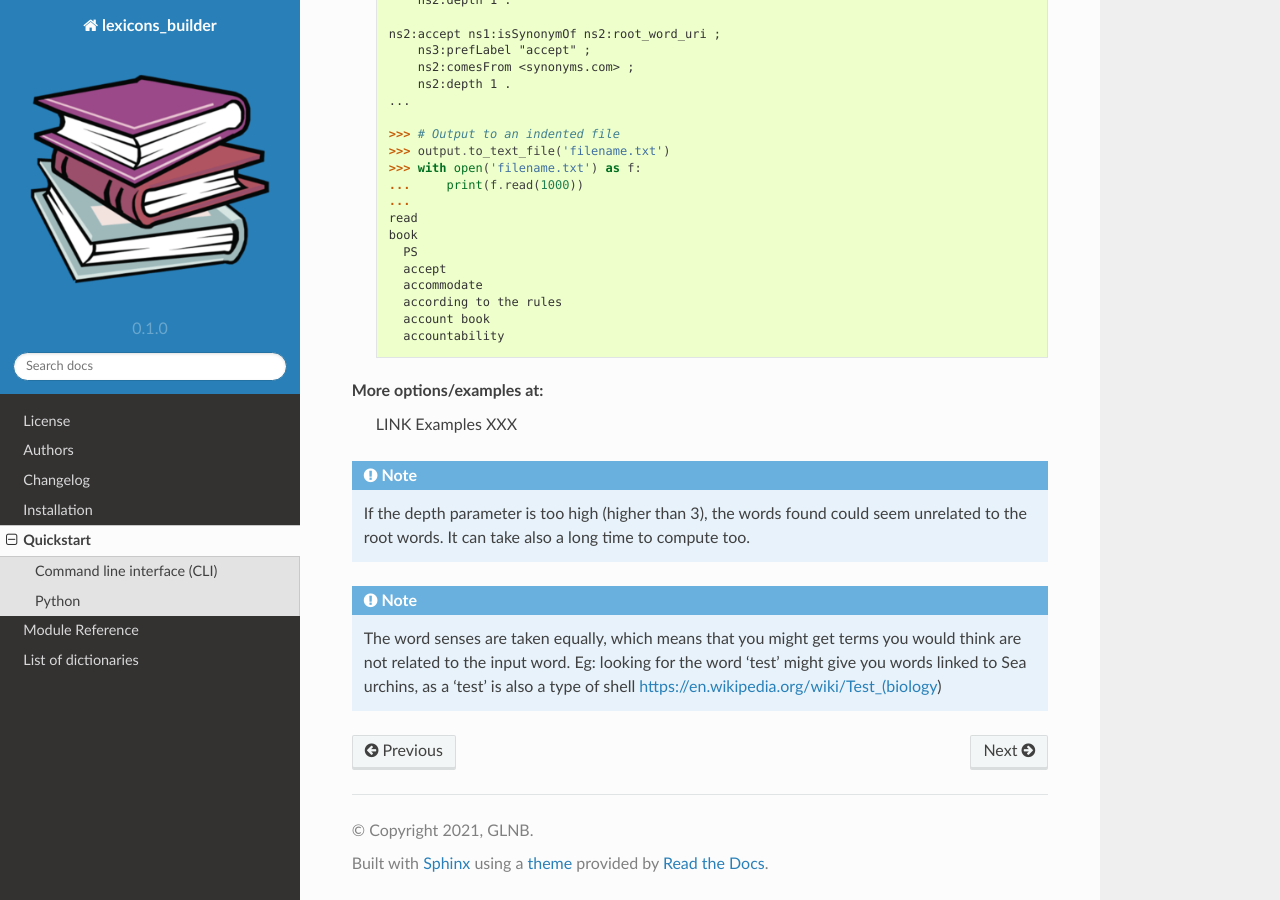
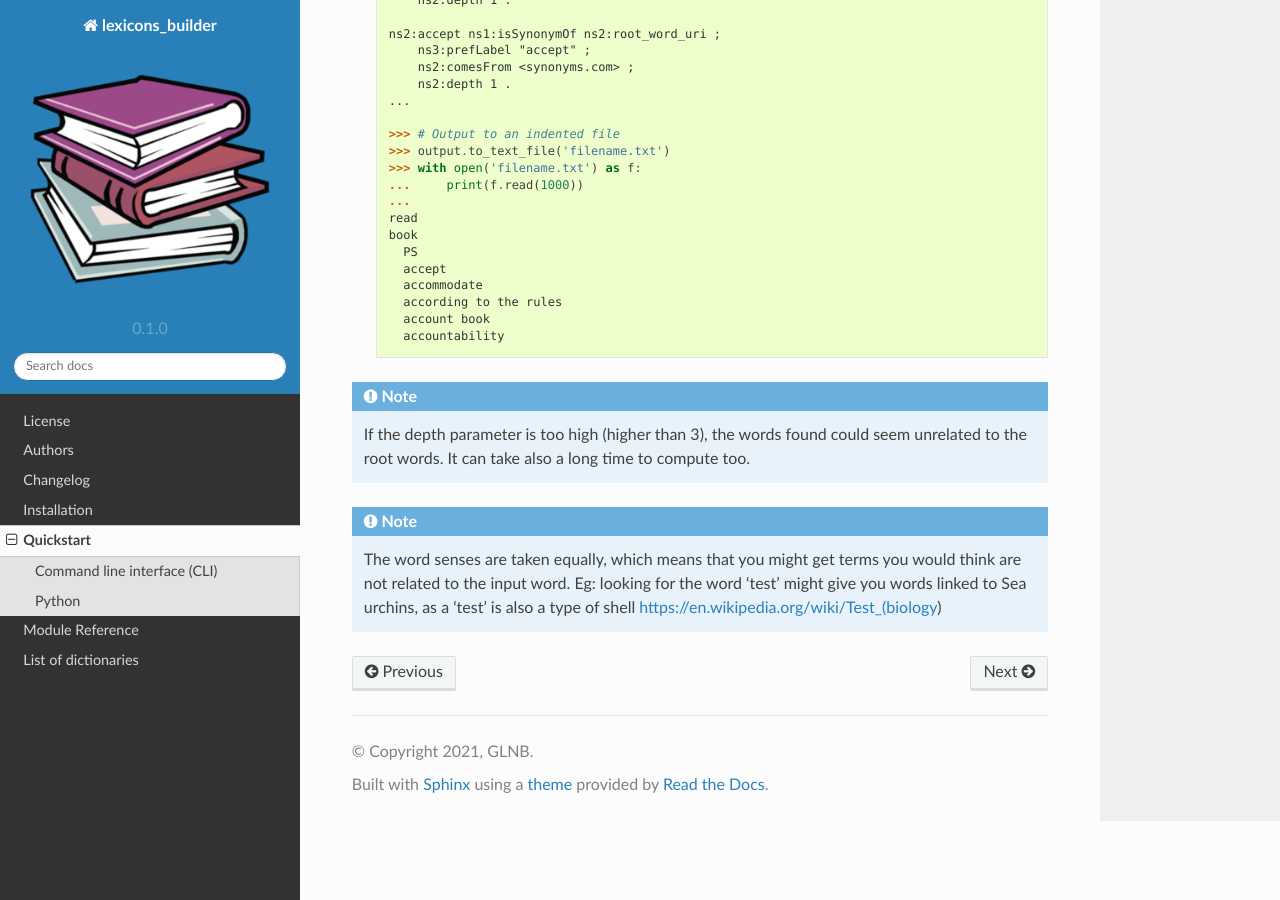
Before and after one commit to GuillaumeLNB/lexicons_builder, a Sphinx documentation site: the page built from docs/quickstart.rst, in a window 1280 px wide and 900 px high, scrolled down 1707 px. Built offline with Sphinx 7.4.7 and the Read the Docs theme 2.0.0, drawn with Linux system fonts in a browser that asks for light colours; the version number is read from the project's files by our own code.

```diff
--- a/docs/quickstart.rst
+++ b/docs/quickstart.rst
@@ -110,13 +110,6 @@
 
 
 
-
-
-
-More options/examples at:
- LINK Examples XXX
-
-
 .. note::
     If the depth parameter is too high (higher than 3), the words found could seem unrelated to the root words. It can take also a long time to compute too.
 
```
